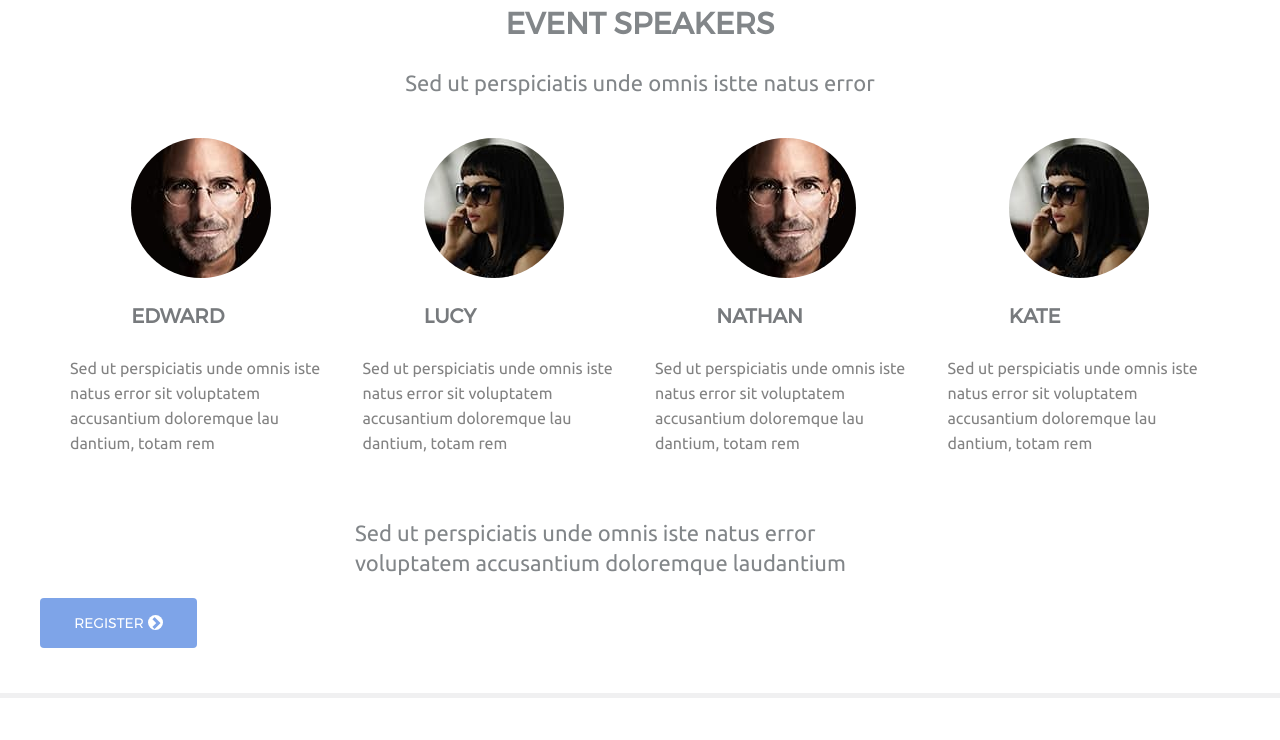
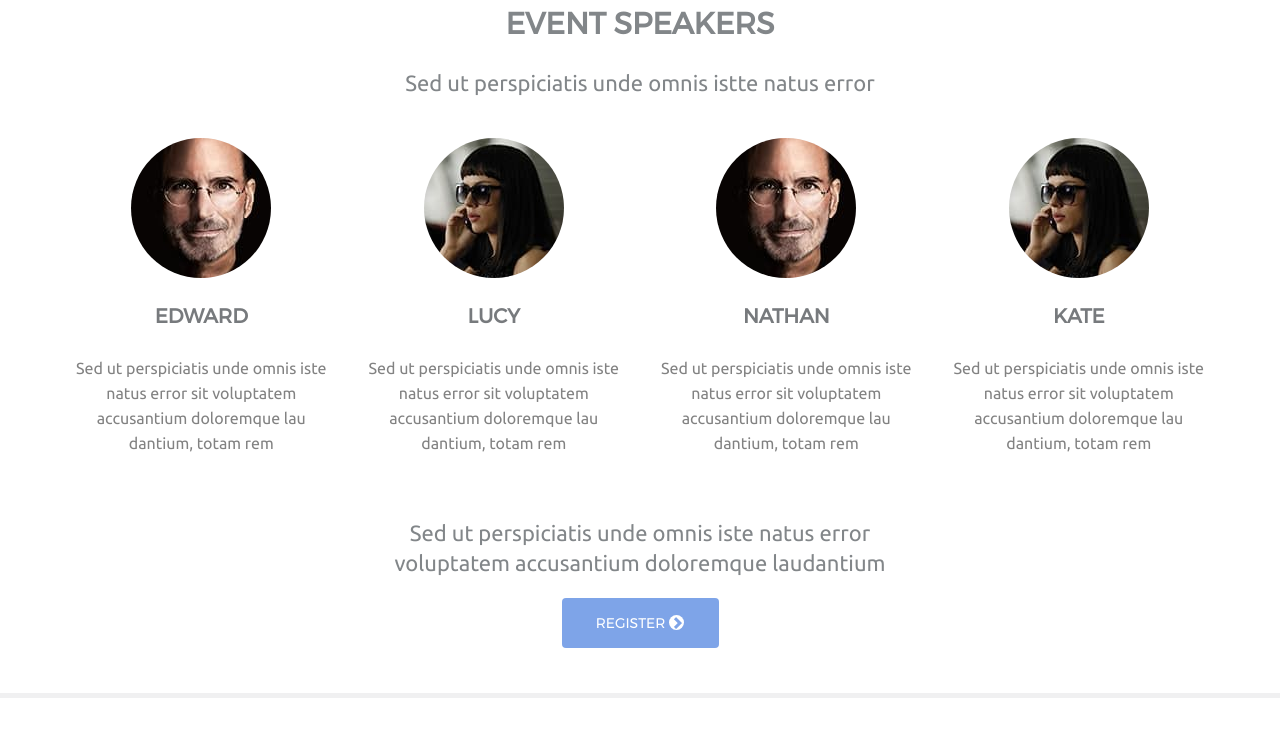
Before and after one commit to illdv/Eventide, a plain HTML site: page index.html in a window 1280 px wide. Shown: the part 1300-2040 px from the top of the page. Drawn offline with nearby package versions, Linux system fonts and the light colour scheme; some packages are replaced by stand-ins of ours.

Commit message:
text-alighn

```diff
--- a/index.html
+++ b/index.html
@@ -82,28 +82,28 @@
         <p>Sed ut perspiciatis unde omnis istte natus error</p>
       </header>
       <div class="row">
-        <div class="col-sm-3 item text-center wow flipInY">
+        <div class="col-sm-3 item wow flipInY" style="text-align: center">
           <a href="#" class="wrapper-img">
               <img class="img-circle" src="img/jobs.jpg" width="140" height="140" alt="speaker-img">
               <h4>edward</h4>
             </a>
           <p>Sed ut perspiciatis unde omnis iste natus error sit voluptatem accusantium doloremque lau dantium, totam rem</p>
         </div>
-        <div class="col-sm-3 item text-center wow flipInY" data-wow-delay="0.3s">
+        <div class="col-sm-3 item wow flipInY" style="text-align: center" data-wow-delay="0.3s">
           <a href="#" class="wrapper-img">
               <img class="img-circle" src="img/lucy.jpg" width="140" height="140" alt="speaker-img">
               <h4>lucy</h4>
             </a>
           <p>Sed ut perspiciatis unde omnis iste natus error sit voluptatem accusantium doloremque lau dantium, totam rem</p>
         </div>
-        <div class="col-sm-3 item text-center wow flipInY" data-wow-delay="0.6s">
+        <div class="col-sm-3 item  wow flipInY" style="text-align: center" data-wow-delay="0.6s">
           <a href="#" class="wrapper-img">
               <img class="img-circle" src="img/jobs.jpg" width="140" height="140" alt="speaker-img">
               <h4>nathan</h4>
             </a>
           <p>Sed ut perspiciatis unde omnis iste natus error sit voluptatem accusantium doloremque lau dantium, totam rem</p>
         </div>
-        <div class="col-sm-3 item text-center wow flipInY" data-wow-delay="0.9s">
+        <div class="col-sm-3 item wow flipInY" style="text-align: center" data-wow-delay="0.9s">
           <a href="#" class="wrapper-img">
               <img class="img-circle" src="img/lucy.jpg" width="140" height="140" alt="speaker-img">
               <h4>kate</h4>
@@ -111,11 +111,11 @@
           <p>Sed ut perspiciatis unde omnis iste natus error sit voluptatem accusantium doloremque lau dantium, totam rem</p>
         </div>
       </div>
-      <footer class="row text-center">
+      <footer class="row" style="text-align: center" >
         <div class="row">
           <p class="col-md-6 col-md-offset-3">Sed ut perspiciatis unde omnis iste natus error voluptatem accusantium doloremque laudantium</p>
         </div>
-        <div class="row text-center wow zoomIn">
+        <div class="row  wow zoomIn" style="text-align: center">
           <a href="#register" class="btn btn-register">register<span class="glyphicon glyphicon-chevron-right"></span></a>
         </div>
       </footer>
@@ -285,7 +285,7 @@
                     <option value="3">3 Day - $40</option>
                   </select>
               </div>
-              <div class="form-group col-sm-3 text-center">
+              <div class="form-group col-sm-3" style="text-align: center">
                 <button type="submit" class="btn btn-register">register<span class="glyphicon glyphicon-chevron-right"></span></button>
               </div>
             </div>
```
